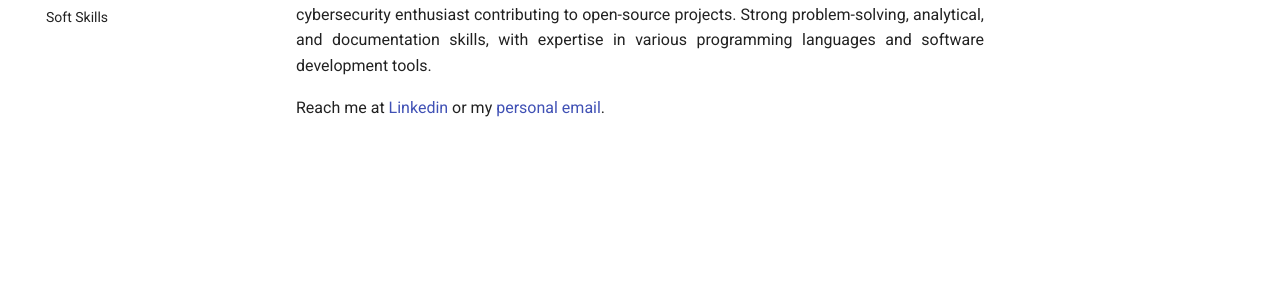
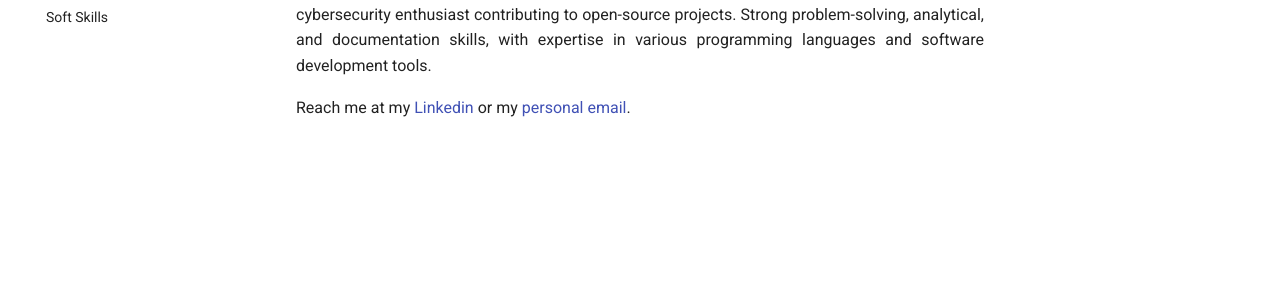
Before and after one commit to roddas/roddas, an MkDocs documentation site: the page built from docs/index.md, in a window 1280 px wide. Shown: the part 229-520 px from the top of the page. Built offline with MkDocs 1.6.1 and Material for MkDocs 9.7.7, drawn with Linux system fonts in a browser that asks for light colours.

```diff
--- a/docs/index.md
+++ b/docs/index.md
@@ -3,4 +3,4 @@
 <p align='justify'>
 I'm a dedicated and forward-thinking Software Engineering student with a passion for continual learning and a diverse skill set. Full-stack Web Developer, Linux system developer, and cybersecurity enthusiast contributing to open-source projects. Strong problem-solving, analytical, and documentation skills, with expertise in various programming languages and software development tools.</p>
 
-Reach me at [Linkedin](https://www.linkedin.com/in/rodolfo-neves-937324158/) or my <a href="mailto:dev_developer@outlook.com">personal email</a>.
+Reach me at my <a href='https://www.linkedin.com/in/rodolfo-neves-937324158/' target='_blank'>Linkedin</a> or my <a href="mailto:dev_developer@outlook.com">personal email</a>.
```
